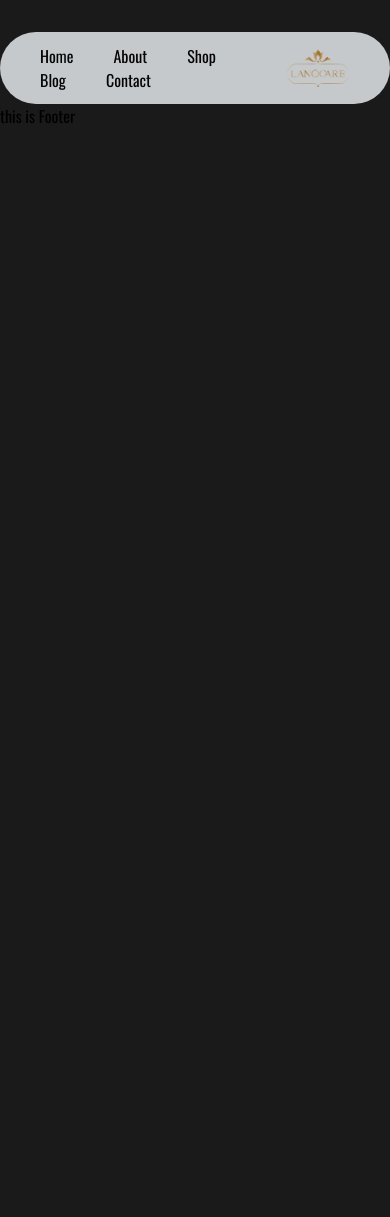
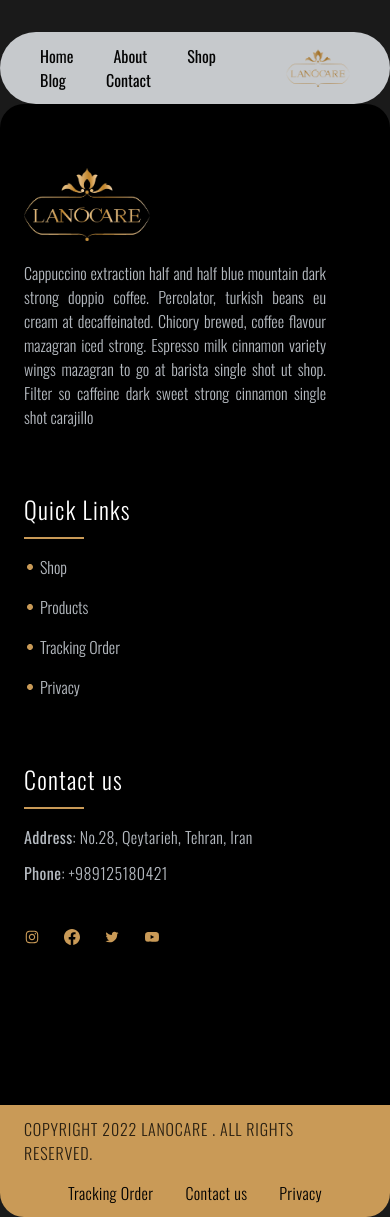
Before and after one commit to hamid19471/lanocare-store, a React (Vite) app: page / in a window 390 px wide. Before the commit the page ends 844 px from the top, so only its background shows below. Built offline with nearby package versions, Linux system fonts and the light colour scheme.

Commit message:
Update: design footer component full responsive checking

```diff
--- a/src/layout/Footer/Footer.jsx
+++ b/src/layout/Footer/Footer.jsx
@@ -1,4 +1,109 @@
+import logo from "../../assets/Main-Logo.png";
+import { VscCircleFilled } from "react-icons/vsc";
+import { AiOutlineInstagram } from "react-icons/ai";
+import { BsFacebook } from "react-icons/bs";
+import { AiOutlineTwitter } from "react-icons/ai";
+import { AiFillYoutube } from "react-icons/ai";
+
 const Footer = () => {
-  return <div>this is Footer</div>;
+  return (
+    <footer className="container">
+      <div>
+        <div className="bg-black text-slate-200/80 rounded-t-3xl pt-6 px-6 pb-40">
+          <div className="grid lg:grid-cols-3 grid-cols-1 gap-16 pt-10">
+            <div className="flex flex-col items-start justify-center">
+              <img src={logo} alt="Lanocare" className="w-[126px]" />
+              <p className="text-justify mt-5 font-light text-md leading-6 pr-10">
+                Cappuccino extraction half and half blue mountain dark strong
+                doppio coffee. Percolator, turkish beans eu cream at
+                decaffeinated. Chicory brewed, coffee flavour mazagran iced
+                strong. Espresso milk cinnamon variety wings mazagran to go at
+                barista single shot ut shop. Filter so caffeine dark sweet
+                strong cinnamon single shot carajillo
+              </p>
+            </div>
+            <div className="flex flex-col items-start justify-center">
+              <h3 className="font-light text-2xl text-white tracking-wider">
+                Quick Links
+              </h3>
+              <hr className="w-[60px] mt-3 border-t-2 border-primary" />
+              <ul className="mt-4 flex flex-col gap-4">
+                <li className="flex items-center justify-start gap-1 cursor-pointer hover:text-primary duration-300 font-light">
+                  <span>
+                    <VscCircleFilled className="text-primary w-3" />
+                  </span>
+                  Shop
+                </li>
+                <li className="flex items-center justify-start gap-1 cursor-pointer hover:text-primary duration-300 font-light">
+                  <span>
+                    <VscCircleFilled className="text-primary w-3" />
+                  </span>
+                  Products
+                </li>
+                <li className="flex items-center justify-start gap-1 cursor-pointer hover:text-primary duration-300 font-light">
+                  <span>
+                    <VscCircleFilled className="text-primary w-3" />
+                  </span>
+                  Tracking Order
+                </li>
+                <li className="flex items-center justify-start gap-1 cursor-pointer hover:text-primary duration-300 font-light">
+                  <span>
+                    <VscCircleFilled className="text-primary w-3" />
+                  </span>
+                  Privacy
+                </li>
+              </ul>
+            </div>
+            <div>
+              <h3 className="font-light text-2xl text-white tracking-wider">
+                Contact us
+              </h3>
+              <hr className="w-[60px] mt-3 border-t-2 border-primary" />
+              <div className="flex flex-col mt-4 gap-3 font-light tracking-wide">
+                <p>
+                  <strong>Address</strong>: No.28, Qeytarieh, Tehran, Iran
+                </p>
+                <p>
+                  <strong>Phone</strong>: +989125180421
+                </p>
+                <div>
+                  <ul className="flex gap-6 mt-8 text-primary">
+                    <li className="cursor-pointer hover:scale-125 duration-300">
+                      <AiOutlineInstagram />
+                    </li>
+                    <li className="cursor-pointer hover:scale-125 duration-300">
+                      <BsFacebook />
+                    </li>
+                    <li className="cursor-pointer hover:scale-125 duration-300">
+                      <AiOutlineTwitter />
+                    </li>
+                    <li className="cursor-pointer hover:scale-125 duration-300">
+                      <AiFillYoutube />
+                    </li>
+                  </ul>
+                </div>
+              </div>
+            </div>
+          </div>
+        </div>
+        <div className="bg-primary text-slate-200/80 rounded-b-3xl py-3 px-6">
+          <div className="flex lg:flex-row flex-col items-center justify-between">
+            <div>
+              <p className="font-light text-black/80 uppercase tracking-wider">
+                Copyright 2022 Lanocare . All rights reserved.
+              </p>
+            </div>
+            <div className="mt-4 lg:mt-0">
+              <ul className="flex items-center justify-center gap-8 font-light text-black tracking-wide">
+                <li>Tracking Order</li>
+                <li>Contact us</li>
+                <li>Privacy</li>
+              </ul>
+            </div>
+          </div>
+        </div>
+      </div>
+    </footer>
+  );
 };
 export default Footer;
```
